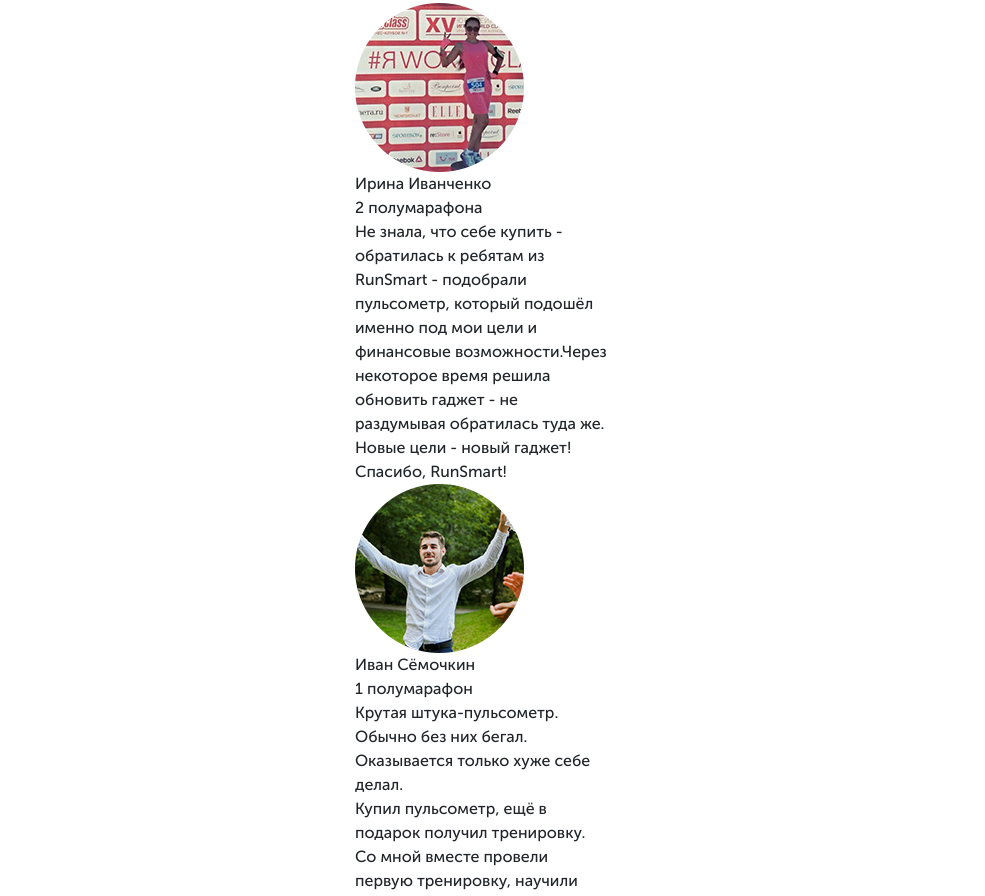
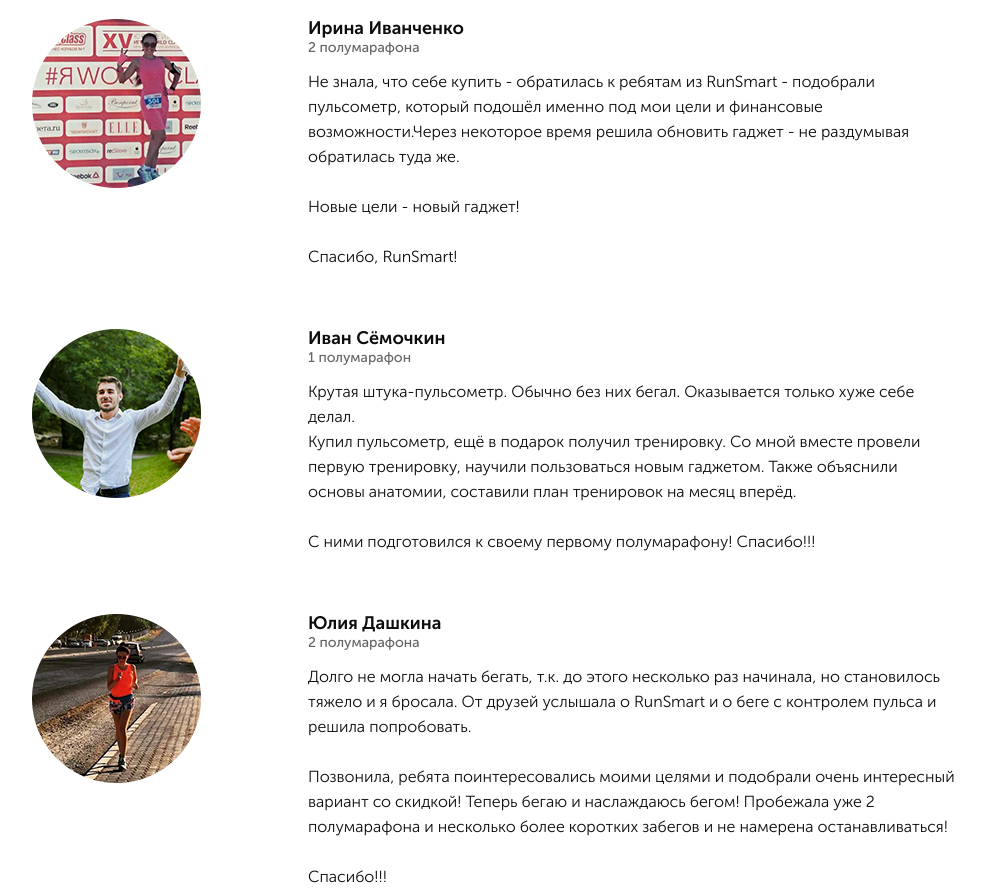
Before and after one commit to alligator2d/Pulse, a plain HTML site: page src/index.html in a window 1280 px wide. Shown: the part 3944-4840 px from the top of the page, without its empty margins (145-1130 px from the left). Drawn offline with nearby package versions, Linux system fonts and the light colour scheme.

Commit message:
second coomit

```diff
--- a/src/index.html
+++ b/src/index.html
@@ -517,8 +517,9 @@
               Не знала, что себе купить - обратилась к ребятам из RunSmart -
               подобрали пульсометр, который подошёл именно под мои цели и
               финансовые возможности.Через некоторое время решила обновить
-              гаджет - не раздумывая обратилась туда же. <br />Новые цели -
-              новый гаджет! <br />Спасибо, RunSmart!
+              гаджет - не раздумывая обратилась туда же.<br />
+              <br />Новые цели - новый гаджет!<br />
+              <br />Спасибо, RunSmart!
             </div>
           </div>
         </div>
@@ -533,8 +534,9 @@
               <br />Купил пульсометр, ещё в подарок получил тренировку. Со мной
               вместе провели первую тренировку, научили пользоваться новым
               гаджетом. Также объяснили основы анатомии, составили план
-              тренировок на месяц вперёд. <br />С ними подготовился к своему
-              первому полумарафону! Спасибо!!!
+              тренировок на месяц вперёд.<br />
+              <br />С ними подготовился к своему первому полумарафону!
+              Спасибо!!!
             </div>
           </div>
         </div>
@@ -547,10 +549,12 @@
               Долго не могла начать бегать, т.к. до этого несколько раз
               начинала, но становилось тяжело и я бросала. От друзей услышала о
               RunSmart и о беге с контролем пульса и решила попробовать.
+              <br />
               <br />Позвонила, ребята поинтересовались моими целями и подобрали
               очень интересный вариант со скидкой! Теперь бегаю и наслаждаюсь
               бегом! Пробежала уже 2 полумарафона и несколько более коротких
-              забегов и не намерена останавливаться! <br />Спасибо!!!
+              забегов и не намерена останавливаться!<br />
+              <br />Спасибо!!!
             </div>
           </div>
         </div>
--- a/src/sass/blocks/_feed.scss
+++ b/src/sass/blocks/_feed.scss
@@ -1,12 +1,33 @@
 .feed {
-  padding: 0 515px 48px 488px;
+  padding-bottom: 71px;
   &__item {
+    display: flex;
+    justify-content: space-between;
+    margin-top: 60px;
   }
   &__subtitle {
+    font-weight: 700;
+    font-size: 18px;
+    line-height: 18px;
+    color: #0d0d0d;
   }
   &__count {
+    font-weight: 500;
+    font-size: 14px;
+    line-height: 22px;
+    color: #646464;
   }
   &__descr {
-    // width: 680px;
+    width: 650px;
+    font-weight: 300;
+    font-size: 16px;
+    line-height: 25px;
+
+    color: #0d0d0d;
+    margin-top: 10px;
+  }
+  &__img {
+    width: 169px;
+    height: 169px;
   }
 }
```
Also changed, not shown: src/sass/style.css, 2 other files.
